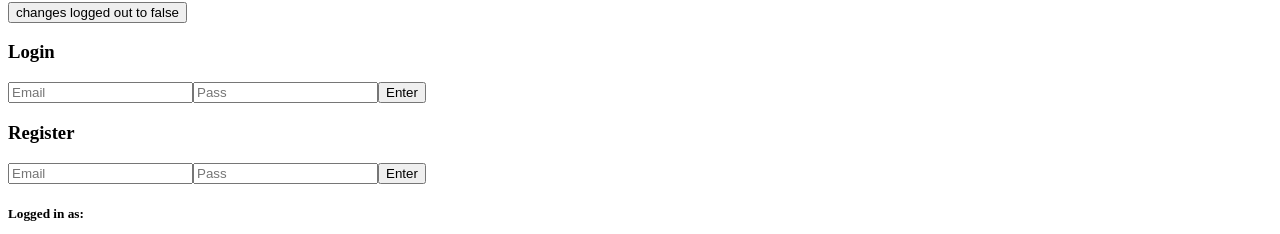
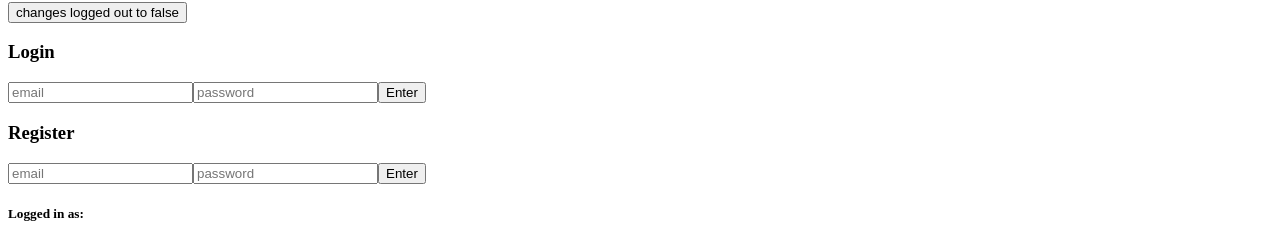
Before and after one commit to shamzaali7/connection-frontend-api, a React (Create React App) app: page / in a window 1280 px wide. Shown: the part 215-449 px from the top of the page. Built offline with nearby package versions, Linux system fonts and the light colour scheme; no server answers.

Commit message:
user auth partially done

```diff
--- a/src/Firebase-Config/config.js
+++ b/src/Firebase-Config/config.js
@@ -40,4 +40,4 @@ const firebaseConfig = {
 //one you choose, click Eneable and save
 //now import 'firebase.auth' in imports at top of root file--line 23
 // now pass your authentication in code below but remember we want to export this into many different files so make sure to export
-export const auth = getAuth(app)
+export default app
--- a/src/Login.js
+++ b/src/Login.js
@@ -1,7 +1,7 @@
 
 import React, {useState} from 'react';
 import { createUserWithEmailAndPassword, onAuthStateChanged, signOut, signInWithEmailAndPassword } from "firebase/auth"
-import {auth} from './Firebase-Config/config'
+import app from "./Firebase-Config/config.js";
 import { Link } from 'react-router-dom';
 //when this is created it will need the following information incorporated
 
@@ -16,28 +16,29 @@ const [registerPassword, setRegisterPassword]= useState("")
 const [loginEmail, setLoginEmail]= useState("")
 const [loginPassword, setLoginPassword]= useState("")
 const [user, setUser] = useState({})
-
-onAuthStateChanged(auth,  (currentUser)=> {
-    setUser(currentUser)
-})
+console.log(app)
+// onAuthStateChanged(app,  (currentUser)=> {
+//     setUser(currentUser)
+// })
 const register = async (e) => {
-    e.preventDefault()
+    e.preventDefault();
+    const { email, password } = e.target.elements;
+    setRegisterEmail(email.value);
     try {
-    const user = await createUserWithEmailAndPassword(
-        auth,
-        registerEmail,
-        registerPassword
-    );
+        await app
+        .auth()
+        .createUserWithEmailAndPassword(email.value, password.value);
         console.log(user)
-    } catch (error) {
+    }catch (error) {
         console.log(error.message)
     }
+setLoggedOut(false)
 }
 const login = async (e) => {
     e.preventDefault()
     try {
     const user = await signInWithEmailAndPassword(
-        auth,
+        app,
         loginEmail,
         loginPassword
     );
@@ -50,7 +51,7 @@ const login = async (e) => {
 
 const logout = async (e) => {
     e.preventDefault()
-    await signOut(auth)
+    await signOut(app)
 }
     return (
         <div>
@@ -58,29 +59,28 @@ const logout = async (e) => {
             <button onClick={() => setLoggedOut(false)}>changes logged out to false</button>
                 <div>
                     <h3>Login</h3>
+                    <form onSubmit={login}>
                         {/* //on change added for firebase login: we are then setting the state value to whatever is written inside the input */}
-            <input placeholder="Email" handleChange={(event) =>{
-                setLoginEmail(event.target.value)}}/>
-            <input placeholder="Pass" handleChange={(event) =>{
-                setLoginPassword(event.target.value)}}/>
-            <button onClick={() => setLoggedOut(false)}>Enter</button>
+                    <input placeholder="email" name="email" type="email" />
+                    <input placeholder="password" name="password" type="password" />
+                    <button type="submit">Enter</button>
+                    </form>
                 </div>
                  <div>
+                    <form onSubmit={register}>
                     <h3>Register</h3>
-            <input type='text' placeholder="Email" handleChange={(event) =>{
-                setRegisterEmail(event.target.value)}}/>
-            <input type='text' placeholder="Pass" handleChange={(event) =>{
-                setRegisterPassword(event.target.value)}}/>
-            <button onClick={() => setLoggedOut(false)}>Enter</button>
-
+                    <input name="email" type="email" placeholder="email" />
+                    <input name="password" type="password" placeholder="password"/>
+                    <button type="submit">Enter</button>
+                    </form>
+                </div>
+                <div>
                     <h5>Logged in as:</h5>
                     {/* {auth.currentUser.email} */}
                     {/*when adding {auth.currentUser.email} that is pulling asuth through the import you can now see who is signed in but when refresh it throws error . you have to implement a use state for this [user, setUser] set as oject. also want to pull from firebase library. we will call it onAuthStateChanged-- we will aso create a hook and make a callback function , set user = current user logged in. now we can just grab user.email place ? to prevent error*/}
                     {user?.email}
                     <button>Signout</button>
                 </div>
-
-
         </div>
     )
 }
```
Lines whose indentation alone changed are shown as unchanged.
